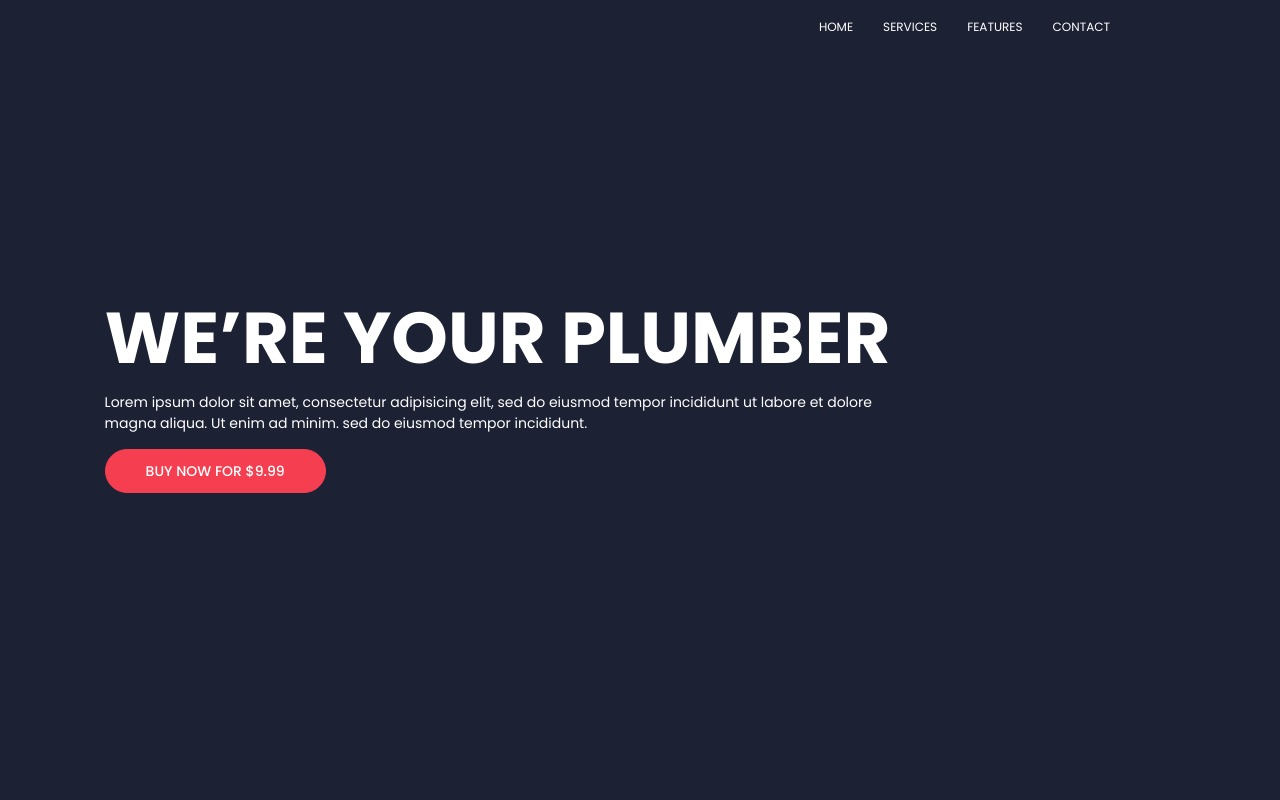
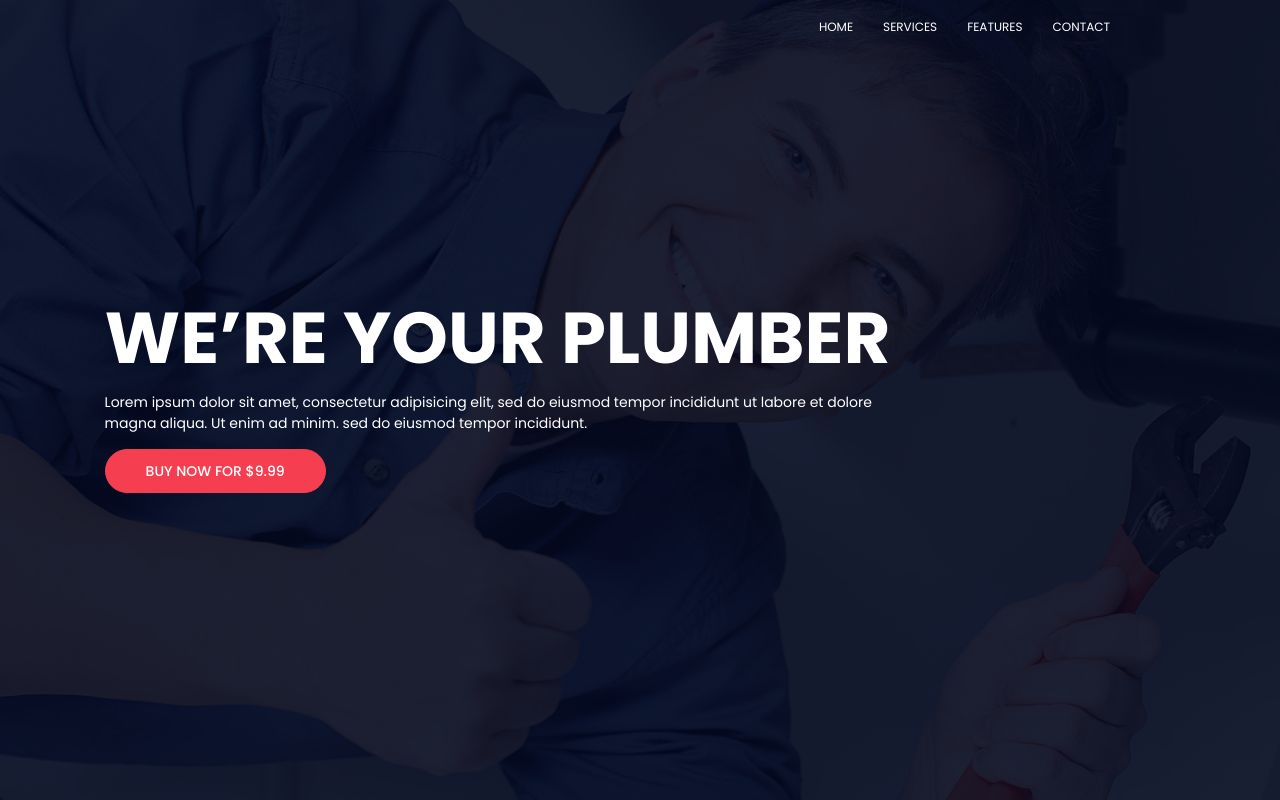
Before and after one commit to Osama-Mohamed911/Plumper, a plain HTML site: page index.html in a window 1280 px wide. Shown: the top 800 px of the page. Drawn offline with nearby package versions, Linux system fonts and the light colour scheme; the site is published under a folder, as on GitHub Pages, so addresses that start at the root find nothing.

Commit message:
Update style.css

```diff
--- a/css/style.css
+++ b/css/style.css
@@ -131,7 +131,7 @@ header nav .menu li:hover{
 /* end header  */
 /* start landing  */
 .landing{
-    background-image: url(/image/landing.jpg) ;
+    background-image: url(../image/landing.jpg) ;
     background-size: cover;
     background-position: center;
     height: 100vh;
```
